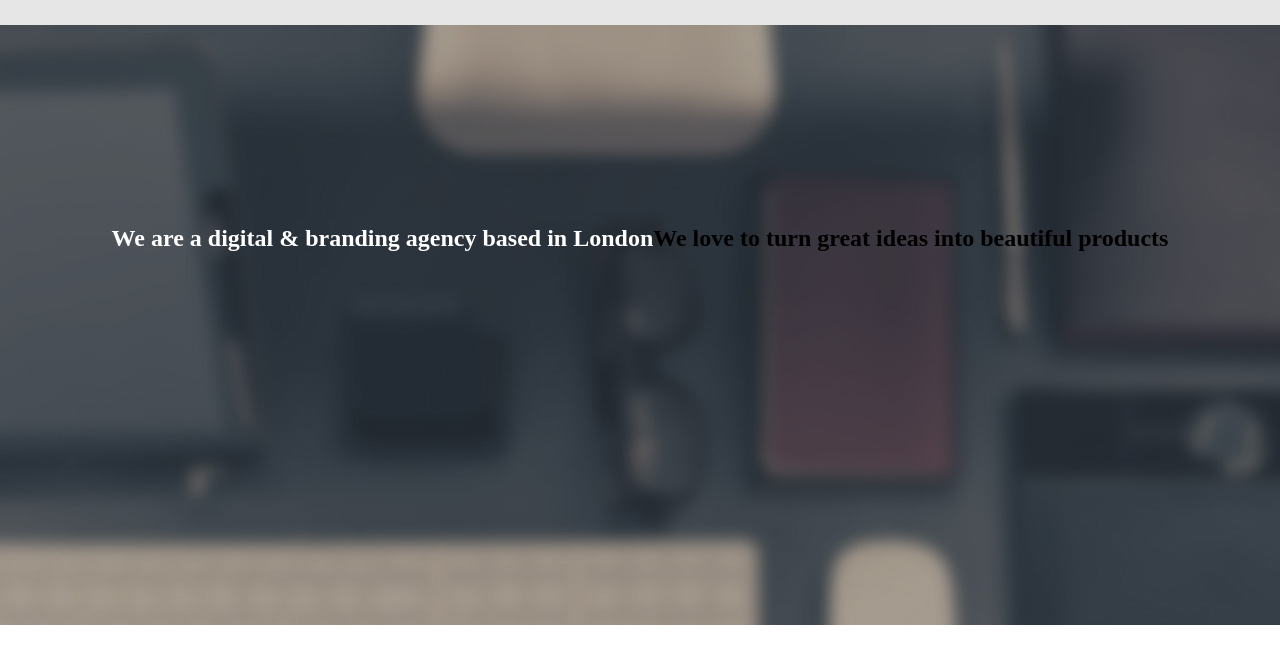
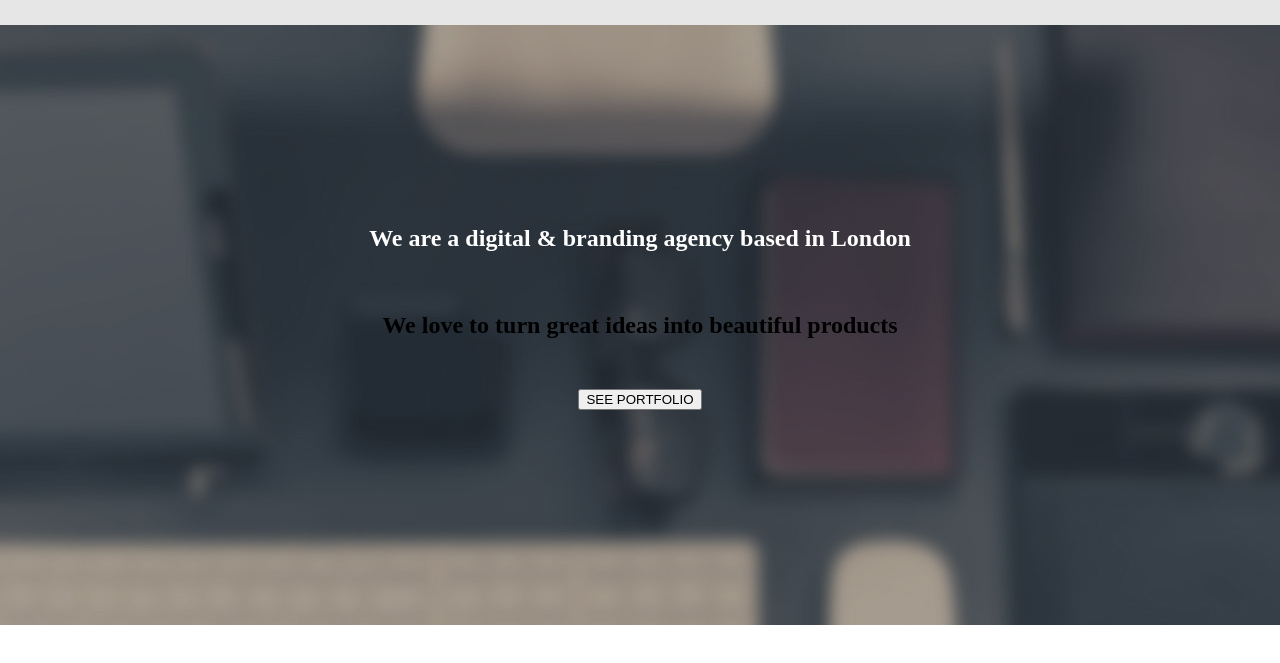
Before and after one commit to Aitolkun-tech/marble, a plain HTML site: page index.html in a window 1280 px wide. Shown: the part 113-776 px from the top of the page. Drawn offline with Linux system fonts and the light colour scheme.

Commit message:
fixed banner background image

```diff
--- a/css/styles.css
+++ b/css/styles.css
@@ -49,23 +49,24 @@ body {
     ;
 }
 .banner {
-    background-image: url(/img/bg.jpg);
+    background-image: url(../img/hero-bg\ 1.png);
     background-repeat: no-repeat;
     background-position: center;
     background-size: cover;
     min-height: 600px;
     padding-top: 180px;
 }
-.banner__title {
-    color: #FFFFFF;
-    margin: 0;
-}
-.index__banner{
-    margin-bottom: 72px;
+.index__banner {
     display: flex;
+    flex-direction: column;
     justify-content: center;
     align-items: center;
 }
+.banner__title {
+    color: #FFFFFF;
+    margin-bottom: 40px;
+}
+
 .banner__subtitle {
-    margin: 0;
+    margin-bottom: 50px;
 }
--- a/index.html
+++ b/index.html
@@ -44,12 +44,19 @@
             </div>
         </div>
     </header>
-    <section class="banner">
-        <div class="container index__banner">
-            <div class="banner__title"><h1>We are a digital & branding agency based in London</h1></div>
-            <div class="banner__subtitle"><h2>We love to turn great ideas into beautiful products</h2></div>
-        </div>
-    </section>
+    <main class="main">
+        <section class="banner">
+            <div class="container">
+                <div class="index__banner">
+                    <h1 class="banner__title">We are a digital & branding agency based in London</h1>
+                    <h2 class="banner__subtitle">We love to turn great ideas into beautiful products</h2>
+                    <a class="banner__button"><button>SEE PORTFOLIO</button></a>
+                </div>
+            </div>
+        </section>
+
+    </main>
+
 
 </body>
 </html>
```
Also changed, not shown: img/hero-bg 1.png (added), img/moonenglish.logo.png (added).
